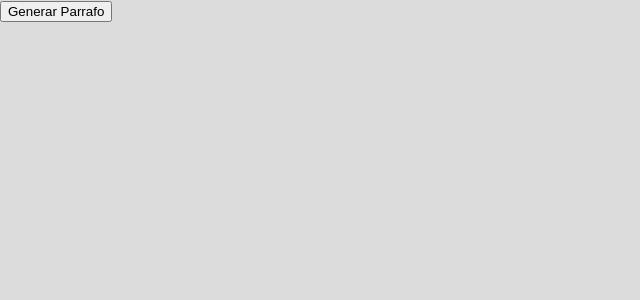
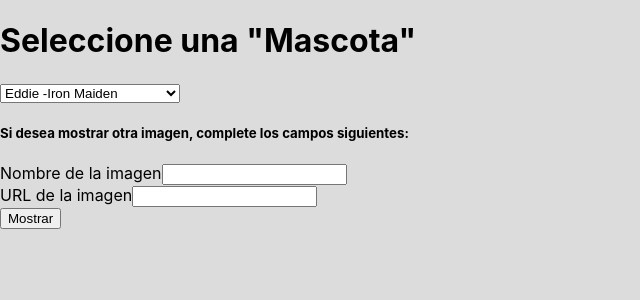
Before and after one commit to scostilla/hedy-bootcamp, a React (Create React App) app: page /ClassComponent/1 in a window 1280 px wide. Shown: the top 300 px of the page, without its empty margins (0-640 px from the left). Built offline with nearby package versions, Linux system fonts and the light colour scheme.

Commit message:
react forms add

```diff
--- a/src/App.js
+++ b/src/App.js
@@ -4,13 +4,18 @@ import Cars from './components/car/Cars';
 import Home from './components/Home';
 import Paragraph from './components/Paragraph';
 import ParagraphClase from './components/ParagraphClase';
+import ReactForms from './components/ReactForms';
+import Forms from './components/FormsClase';
+import Actividad from './components/FormsClaseOtro.js';
 
 
 function App() {
   return(
     <div>
-      <Paragraph/>
-      {/* <Cars/> */}
+      {/*<Paragraph/>
+       <Cars/> */}
+      {/* <ReactForms /> */}
+      <ReactForms />
     </div>
   )
 }
--- /dev/null
+++ b/src/components/FormsClase.js
@@ -0,0 +1,49 @@
+import React, { useState } from "react";
+
+const Forms = () => {
+  const [flavor, setFlavor] = useState("grapefruit");
+  const [color,setColor] = useState("");
+  const [pais,setPais] = useState("");
+
+  const handleChange = (event) => {
+    setFlavor(event.target.value);
+  };
+
+  const handleSubmit = (event) => {
+    event.preventDefault();
+    alert("Your favorite flavor is " + flavor + ", your favorite color is " + color + " You live in " + pais);
+  };
+
+  return (
+    <div>
+      <h1>Formulario de ejemplo REACT:</h1>
+
+      <form onSubmit={handleSubmit} >
+        <label>
+          Pick your favorite flavor:
+          <select onChange={handleChange}>
+            <option value="grapefruit">Grapefruit</option>
+            <option value="lime">Lime</option>
+            <option value="coconut">Coconut</option>
+            <option value="mango">Mango</option>
+          </select>
+        </label>
+        <br/>
+        <br/>
+        <label>
+            Tell me what is your favorite color:
+            <textarea required onChange={(event)=> setColor(event.target.value)}></textarea>
+        </label>
+        <br/>
+        <label>
+          *Pais:
+          <input required type="text" name="pais" value={pais}  onChange={(e) => setPais(e.target.value)} />
+        </label>
+        <br/>
+        <input type="submit" value="Submit" />
+      </form>
+    </div>
+  );
+};
+
+export default Forms;
--- /dev/null
+++ b/src/components/ReactForms.js
@@ -0,0 +1,91 @@
+import React, { useEffect, useState } from "react";
+import "./component.css";
+
+const ReactForms = () => {
+  const [getMascotImage, setMascotImage] = useState(
+    "https://images.kerrangcdn.com/images/Iron-Maiden-Live-After-Death.jpg?auto=compress&fit=max&w=1200"
+  );
+  const [getMascotName, setMascotName] = useState("Eddie From Iron Maiden");
+  const [staticURL, setStaticURL] = useState("");
+  const [staticName, setStaticName] = useState("");
+  const [customName, setCustomName] = useState("");
+  const [customUrl, setCustomUrl] = useState("");
+
+  const handleChange = (event) => {
+
+    switch (event.target.value) {
+      case "https://images.kerrangcdn.com/images/Iron-Maiden-Live-After-Death.jpg?auto=compress&fit=max&w=1200":
+        setMascotName("Eddie From Iron Maiden");
+        break;
+      case "https://images.kerrangcdn.com/images/Megadeth-Rust-In-Peace.jpg?auto=compress&fit=max&w=1200":
+        setMascotName("Vic Rattlehead From Megadeth");
+        break;
+      case "https://images.kerrangcdn.com/images/Anthrax-Not-Man.jpg?auto=compress&fit=max&w=1200":
+        setMascotName("Not Man From Anthrax");
+        break;
+      case "https://images.kerrangcdn.com/images/snaggletooth.jpg?auto=compress&fit=max&w=1200":
+        setMascotName("Snaggletooth From Motörhead");
+        break;
+      default:
+        setMascotImage(
+          "https://images.kerrangcdn.com/images/Iron-Maiden-Live-After-Death.jpg?auto=compress&fit=max&w=1200"
+        );
+        setMascotName("Eddie From Iron Maiden");
+        break;
+    }
+    setMascotImage(event.target.value);
+  };
+
+  const handleSubmit = (event) => {
+    event.preventDefault();
+    if (customUrl === "") {
+      setStaticURL(getMascotImage);
+      setStaticName(getMascotName);
+    } else {
+      setStaticURL(customUrl);
+      setStaticName(customName);
+    }
+  };
+
+  return (
+    <div>
+      <form onSubmit={handleSubmit}>
+        <h1>Seleccione una "Mascota"</h1>
+        <select onChange={handleChange}>
+          <option value="https://images.kerrangcdn.com/images/Iron-Maiden-Live-After-Death.jpg?auto=compress&fit=max&w=1200">
+            Eddie -Iron Maiden
+          </option>
+          <option value="https://images.kerrangcdn.com/images/Megadeth-Rust-In-Peace.jpg?auto=compress&fit=max&w=1200">
+            Vic Rattlehead - Megadeth
+          </option>
+          <option value="https://images.kerrangcdn.com/images/Anthrax-Not-Man.jpg?auto=compress&fit=max&w=1200">
+            Not Man - Anthrax
+          </option>
+          <option value="https://images.kerrangcdn.com/images/snaggletooth.jpg?auto=compress&fit=max&w=1200">
+            Snaggletooth - Motörhead
+          </option>
+        </select>
+        <h5>Si desea mostrar otra imagen, complete los campos siguientes:</h5>
+        <label>Nombre de la imagen</label>
+        <input type="text" onChange={(e) => setCustomName(e.target.value)} />
+        <br />
+        <label>URL de la imagen</label>
+        <input type="text" onChange={(e) => setCustomUrl(e.target.value)} />
+        <br />
+        <input type="submit" value="Mostrar" />
+      </form>
+      <br />
+      <h1>{staticName}</h1>
+      <img src={staticURL} className="image" />
+    </div>
+  );
+};
+
+export default ReactForms;
+
+/*
+Al hacer un submit.Renderizar el nombre y una imagen de un personaje
+en base al input del usuario.
+
+Opcional: Darle estilo a la vista con CSS
+ */
--- a/src/components/component.css
+++ b/src/components/component.css
@@ -104,3 +104,7 @@ body {
 .left{
   text-align: left;
 }
+
+.image{
+  width: 200px;
+}
```
